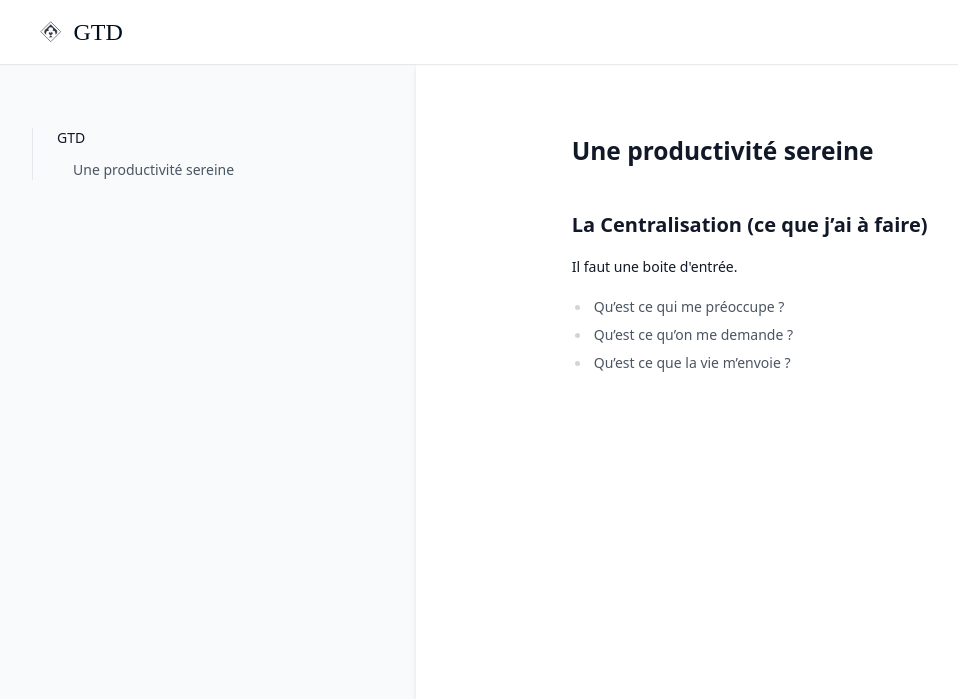
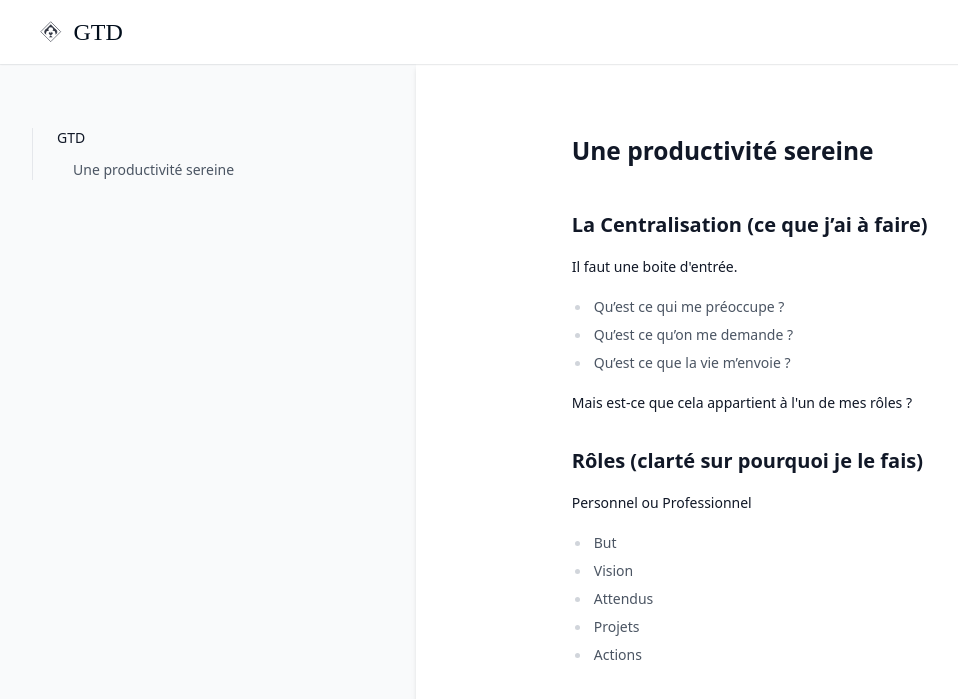
Before and after one commit to greglejeune/ebook, a Jekyll site: the page built from _gdp/2025-01-01-centralisation.md, in a window 1280 px wide. Shown: the top 699 px of the page, without its empty margins (0-958 px from the left). Built offline with Jekyll 4.4.1, drawn with Linux system fonts in a browser that asks for light colours.

Commit message:
Update 2025-01-01-centralisation.md

```diff
--- a/_gdp/2025-01-01-centralisation.md
+++ b/_gdp/2025-01-01-centralisation.md
@@ -16,3 +16,19 @@ source : "https://www.youtube.com/watch?v=i1K_IVTvXpY"
 - Qu'est ce qui me préoccupe ?
 - Qu'est ce qu'on me demande ?
 - Qu'est ce que la vie m'envoie ?
+
+<p style="text-align: justify;">
+  <strong>Mais est-ce que cela appartient à l'un de mes rôles ?</strong>
+</p>
+
+## Rôles (clarté sur pourquoi je le fais)
+
+<p style="text-align: justify;">
+  <strong>Personnel ou Professionnel</strong>
+</p>
+
+- But
+- Vision
+- Attendus
+- Projets
+- Actions
```
